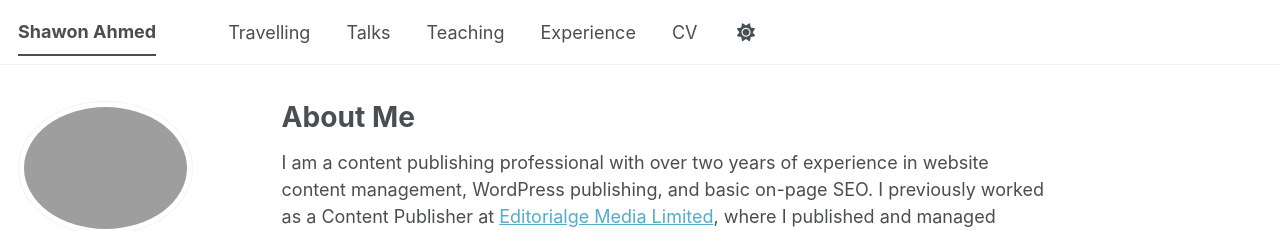
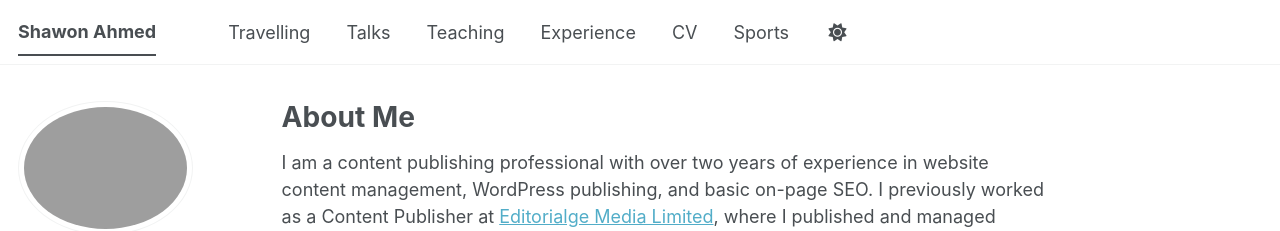
Before and after one commit to shawon123sa/shawon123sa.github.io, a Jekyll site: the page built from _pages/about.md, in a window 1280 px wide. Shown: the top 231 px of the page. Built offline with Jekyll 4.4.1, drawn with Linux system fonts in a browser that asks for light colours; a style sheet for code colours, icons or effects is not loaded.

Commit message:
Update navigation.yml

```diff
--- a/_data/navigation.yml
+++ b/_data/navigation.yml
@@ -18,7 +18,10 @@ main:
     url: /teaching/
 
   - title: "Experience"
-    url: /Experience/
+    url: /job-experience/
 
   - title: "CV"
     url: /cv/
+
+  - title: "Sports"
+    url: /Sports_Activities/
```
